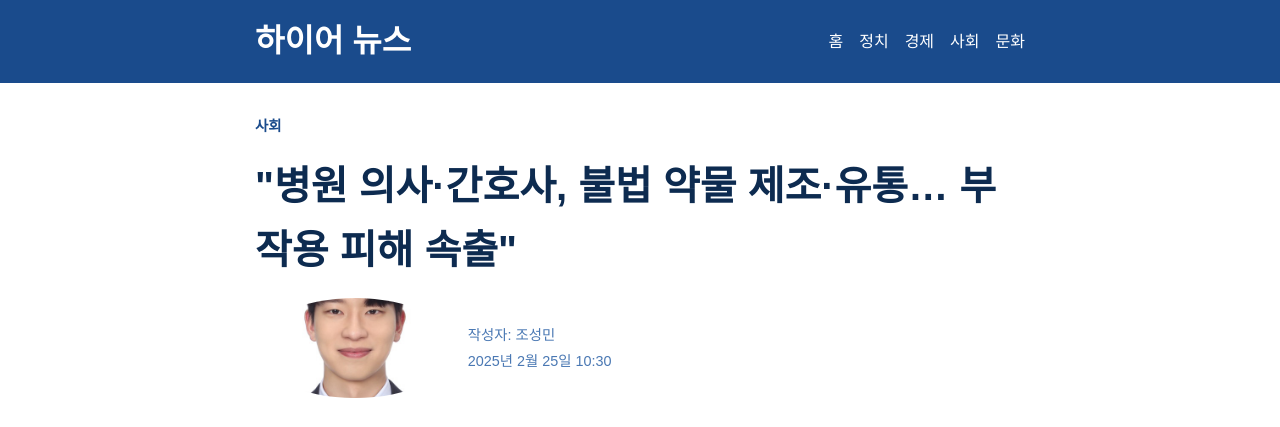
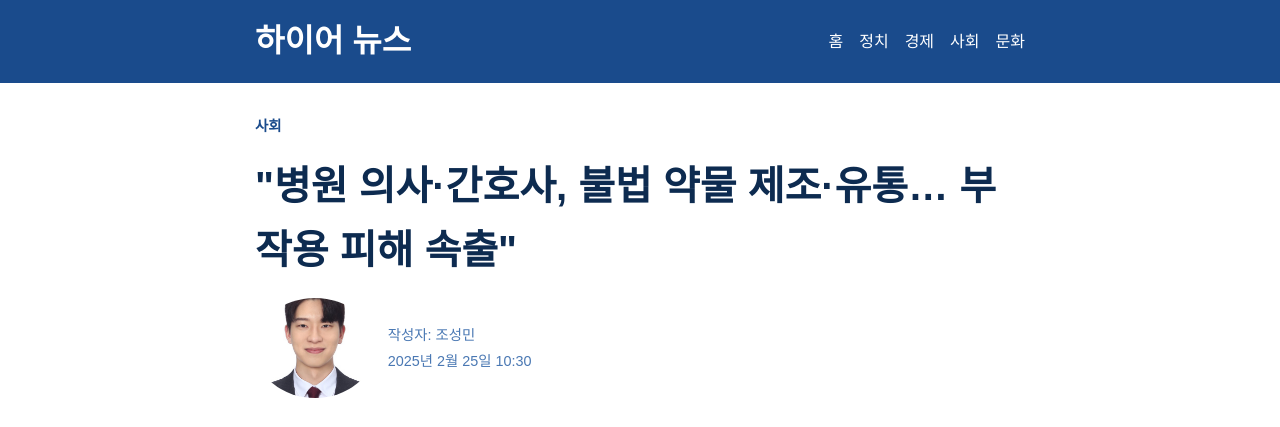
Before and after one commit to cormt96/news, a plain HTML site: page index.html in a window 1280 px wide. Shown: the top 427 px of the page. Drawn offline with Linux system fonts and the light colour scheme; grey boxes are pictures that could not be loaded.

Commit message:
Update index.html

```diff
--- a/index.html
+++ b/index.html
@@ -47,7 +47,7 @@
             gap: 0.8rem;
         }
         .reporter-image {
-            width: 200px;  /* 크기 줄임 */
+            width: 120px;  /* 크기 줄임 */
             height: 100px; /* 크기 줄임 */
             border-radius: 50%;
             object-fit: cover;
```
